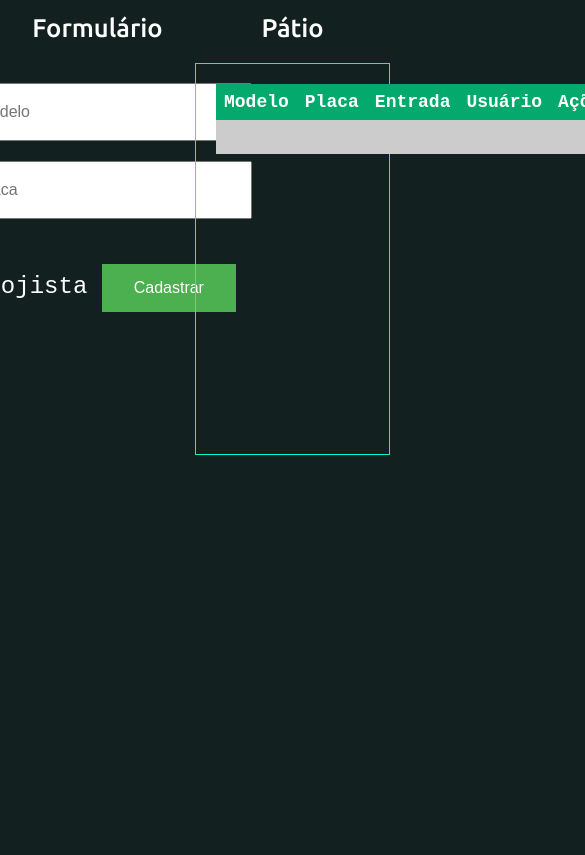
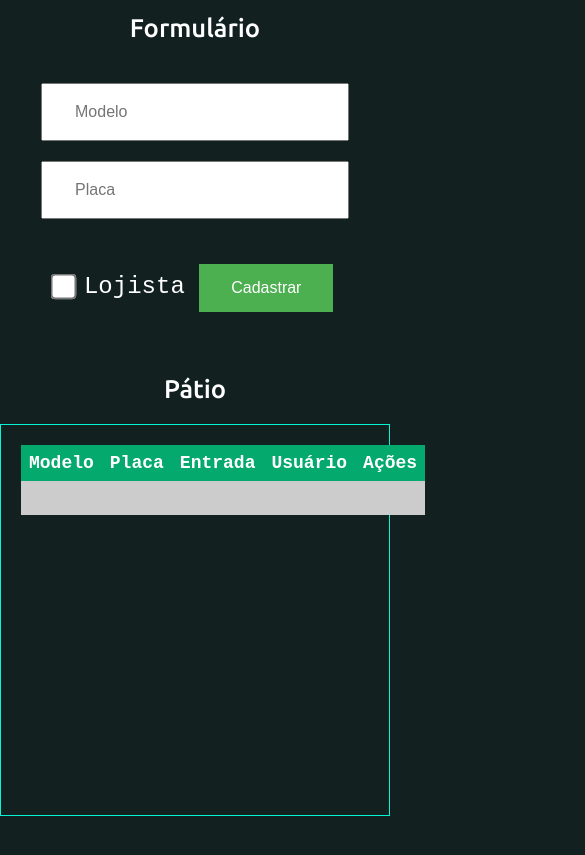
Before and after one commit to alex-dev2015/spread_estacionamento, a website: page index.html in a window 390 px wide. Shown: the part 97-952 px from the top of the page, 585 px wide, since content can reach past the window. Before the commit the page ends 844 px from the top, so only its background shows below. Drawn offline with Linux system fonts and the light colour scheme.

Commit message:
Adaptando layout para mobile

```diff
--- a/style.css
+++ b/style.css
@@ -11,7 +11,7 @@ body{
 header{
     height: 50px;
     display: flex;
-    flex-direction: column  ;
+    flex-direction: column;
 }
 
 header h1{
@@ -200,3 +200,17 @@ table {
     color: white;
     font-size: 18px;
   }
+
+
+  @media (max-width: 720px) {
+    .linha{
+        display: flex;
+        flex-flow: column row ;
+    }
+    .coluna-50 {
+        width: 100%;
+
+    }
+
+
+  }
```
